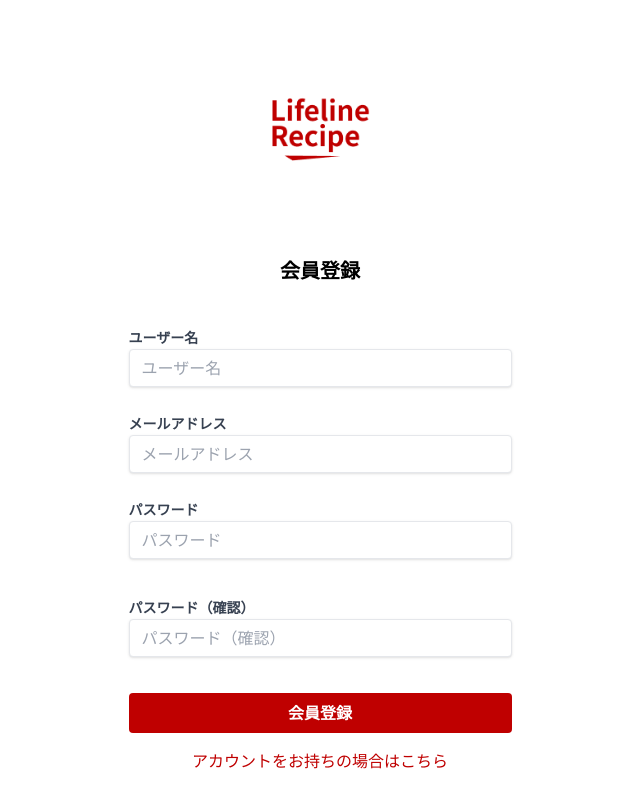
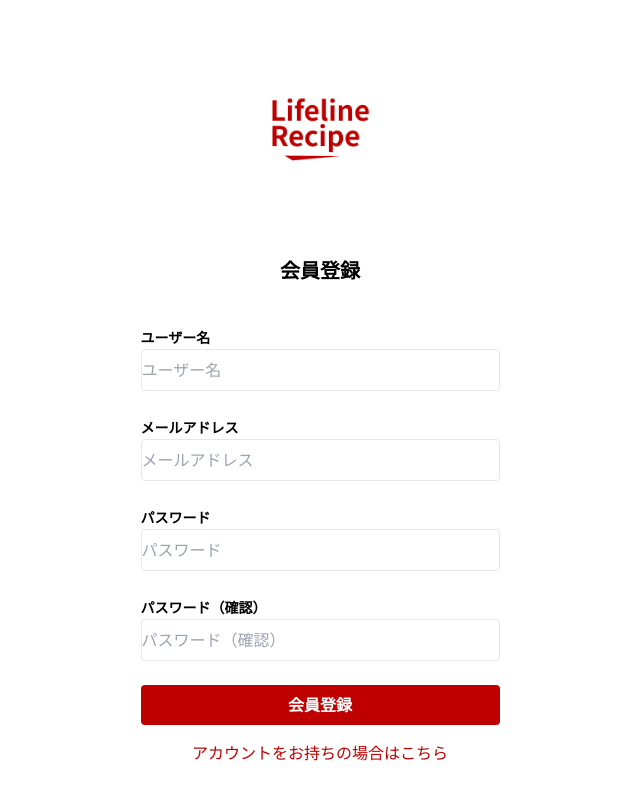
Before and after one commit to batosg/RakutenHackathon, a Next.js app: page /auth/register in a window 1280 px wide. Shown: the whole page, without its empty margins (320-960 px from the left). Built offline with nearby package versions, Linux system fonts and the light colour scheme; no server answers.

Commit message:
feat: 会員登録ができるように

```diff
--- a/app/auth/login/page.tsx
+++ b/app/auth/login/page.tsx
@@ -1,31 +1,18 @@
 "use client"
-import React, { useEffect } from 'react'
+import React from 'react'
 import { LogoImage } from '@/public/'
 import Image from 'next/image'
 import { useRouter } from 'next/navigation'
-import { InputField } from '@/feature/auth'
-import useLogin from '@/feature/auth/hooks/useLogin'
+import { InputField, useLogin } from '@/feature/auth'
 
 const LoginPage = () => {
 
-    const { email, setEmail, password, setPassword, handleLogin, isLoggedIn, isLoading, error } = useLogin();
+    const { email, setEmail, password, setPassword, handleLogin, isLoading, error } = useLogin();
 
     const router = useRouter()
     const handleRegister = () => {
         router.push('/auth/register')
     }
-
-    useEffect(() => {
-        if (isLoggedIn) {
-            router.push('/dashboard')
-        }
-    }, [isLoggedIn])
-
-    useEffect(() => {
-        if (error) {
-            console.log(error)
-        }
-    }, [error])
 
     return (
         <div className='flex flex-col items-center h-screen'>
@@ -36,7 +23,7 @@ const LoginPage = () => {
                     <div className='mt-10'>
                         <div className='mb-6'>
                             <InputField
-                                label="メールアドレスを入力"
+                                label="メールアドレス"
                                 placeholder="メールアドレス"
                                 id="email"
                                 type="email"
--- a/app/auth/register/page.tsx
+++ b/app/auth/register/page.tsx
@@ -1,36 +1,68 @@
+"use client"
 import Image from 'next/image'
-import React from 'react'
+import React, { useEffect } from 'react'
 import { LogoImage } from '@/public/'
 import Link from 'next/link'
+import { InputField, useRegister } from '@/feature/auth'
 
 const Register = () => {
+
+    const { username, setUsername, email, setEmail, password, setPassword, confirmPassword, setConfirmPassword, handleRegister, isLoading, error } = useRegister();
+
     return (
         <div className='flex flex-col items-center h-screen'>
             <Image className='mt-24' src={LogoImage} alt="logo" width={100} height={100} />
             <div className='mt-24 px-10'>
                 <h1 className='text-xl font-bold text-center'>会員登録</h1>
+                <form onSubmit={handleRegister}>
                     <div className='mt-10'>
                         <div className='mb-6'>
-                        <label className='text-gray-700 text-sm font-bold mb-2' htmlFor="username">ユーザー名</label>
-                        <input className='shadow appearance-none border rounded w-full py-2 px-3 text-gray-700 leading-tight focus:outline-none focus:shadow-outline' id="username" type="text" placeholder="ユーザー名" />
+                            <InputField
+                                label="ユーザー名"
+                                placeholder="ユーザー名"
+                                id="name"
+                                type="aaa"
+                                value={username}
+                                onChange={(e) => setUsername(e.target.value)}
+                            />
                         </div>
                         <div className='mb-6'>
-                        <label className='text-gray-700 text-sm font-bold mb-2' htmlFor="email">メールアドレス</label>
-                        <input className='shadow appearance-none border rounded w-full py-2 px-3 text-gray-700 leading-tight focus:outline-none focus:shadow-outline' id="email" type="email" placeholder="メールアドレス" />
+                            <InputField
+                                label="メールアドレス"
+                                placeholder="メールアドレス"
+                                id="email"
+                                type="email"
+                                value={email}
+                                onChange={(e) => setEmail(e.target.value)}
+                            />
                         </div>
                         <div className='mb-6'>
-                        <label className='text-gray-700 text-sm font-bold mb-2' htmlFor="password">パスワード</label>
-                        <input className='shadow appearance-none border rounded w-full py-2 px-3 text-gray-700 mb-3 leading-tight focus:outline-none focus:shadow-outline' id="password" type="password" placeholder="パスワード" />
+                            <InputField
+                                label="パスワード"
+                                placeholder="パスワード"
+                                id="password"
+                                type="password"
+                                value={password}
+                                onChange={(e) => setPassword(e.target.value)}
+                            />
                         </div>
                         <div className='mb-6'>
-                        <label className='text-gray-700 text-sm font-bold mb-2' htmlFor="confirmPassword">パスワード（確認）</label>
-                        <input className='shadow appearance-none border rounded w-full py-2 px-3 text-gray-700 mb-3 leading-tight focus:outline-none focus:shadow-outline' id="confirmPassword" type="password" placeholder="パスワード（確認）" />
+                            <InputField
+                                label="パスワード（確認）"
+                                placeholder="パスワード（確認）"
+                                id="confirmPassword"
+                                type="password"
+                                value={confirmPassword}
+                                onChange={(e) => setConfirmPassword(e.target.value)}
+                            />
                         </div>
                     </div>
                     <div className='flex flex-col gap-4'>
-                    <button className='w-full bg-accent text-white font-bold py-2 px-4 rounded focus:outline-none focus:shadow-outline' type="button">会員登録</button>
+                        <button className='w-full bg-accent text-white font-bold py-2 px-4 rounded focus:outline-none focus:shadow-outline' type="submit">{isLoading ? '登録中...' : '会員登録'}</button>
                         <Link href="/auth/login" className='text-center text-accent'>アカウントをお持ちの場合はこちら</Link>
+                        {error && <p className='text-red-500'>{error}</p>}
                     </div>
+                </form>
             </div>
         </div>
     )
--- a/feature/auth/hooks/useLogin.ts
+++ b/feature/auth/hooks/useLogin.ts
@@ -15,7 +15,6 @@ interface UseLoginReturnType {
     password: string;
     setPassword: (password: string) => void;
     handleLogin: (e: React.FormEvent) => Promise<void>;
-    isLoggedIn: boolean;
     isLoading: boolean;
     error: string | null;
 }
@@ -24,7 +23,6 @@ const useLogin = (): UseLoginReturnType => {
     const { data, error, loading, refetch } = useApi();
     const [email, setEmail] = useState('');
     const [password, setPassword] = useState('');
-    const [isLoggedIn, setIsLoggedIn] = useState<boolean>(false);
     const router = useRouter();
     const currentLoginAttempt = useRef<{ email: string; password: string } | null>(null);
 
@@ -44,7 +42,6 @@ const useLogin = (): UseLoginReturnType => {
             const response = data as LoginResponse;
             if (response && response.access_token && currentLoginAttempt.current) {
                 localStorage.setItem('access_token', response.access_token);
-                setIsLoggedIn(true);
                 router.push('/');
                 currentLoginAttempt.current = null;
             }
@@ -62,7 +59,6 @@ const useLogin = (): UseLoginReturnType => {
         password,
         setPassword,
         handleLogin,
-        isLoggedIn,
         isLoading: loading,
         error: error ? error.message : null,
     };
--- /dev/null
+++ b/feature/auth/hooks/useRegister.ts
@@ -0,0 +1,80 @@
+"use client"
+
+import { useState, useCallback, useEffect } from 'react';
+import { useRouter } from 'next/navigation';
+import useApi from '@/hooks/useApi';
+
+interface RegisterResponse {
+    user_id: string,
+    name: string,
+    email: string,
+    rakuten_id: string
+}
+
+interface UseRegisterReturnType {
+    username: string;
+    setUsername: (username: string) => void;
+    email: string;
+    setEmail: (email: string) => void;
+    password: string;
+    setPassword: (password: string) => void;
+    confirmPassword: string;
+    setConfirmPassword: (confirmPassword: string) => void;
+    handleRegister: (e: React.FormEvent) => Promise<void>;
+    isLoading: boolean;
+    error: string | null;
+}
+
+const useRegister = (): UseRegisterReturnType => {
+    const { data, error, loading, refetch } = useApi();
+    const [username, setUsername] = useState('');
+    const [email, setEmail] = useState('');
+    const [password, setPassword] = useState('');
+    const [confirmPassword, setConfirmPassword] = useState('');
+    const router = useRouter();
+
+    const fetchRegisterData = useCallback((name: string, email: string, password: string) => {
+        refetch('/users/register', {
+            method: 'POST',
+            headers: {
+                'Content-Type': 'application/x-www-form-urlencoded',
+            },
+            data: new URLSearchParams({ name, email, password })
+        });
+    }, [refetch]);
+
+    useEffect(() => {
+        if (data) {
+            const response = data as RegisterResponse;
+            console.log(response)
+            if (response) {
+                router.push('/auth/login');
+            }
+        }
+    }, [data]);
+
+    const handleRegister = useCallback(async (e: React.FormEvent) => {
+        e.preventDefault();
+        if (password !== confirmPassword) {
+            console.log('パスワードが一致しません')
+            return;
+        }
+        fetchRegisterData(username, email, password);
+    }, [username, email, password, confirmPassword, fetchRegisterData]);
+
+    return {
+        username,
+        setUsername,
+        email,
+        setEmail,
+        password,
+        setPassword,
+        confirmPassword,
+        setConfirmPassword,
+        handleRegister,
+        isLoading: loading,
+        error: error ? error.message : null,
+    };
+};
+
+export default useRegister;
--- a/feature/auth/index.ts
+++ b/feature/auth/index.ts
@@ -1 +1,5 @@
 export { default as InputField } from "./components/InputField"
+
+
+export { default as useLogin } from "./hooks/useLogin"
+export { default as useRegister } from "./hooks/useRegister"
```
Lines whose indentation alone changed are shown as unchanged.
